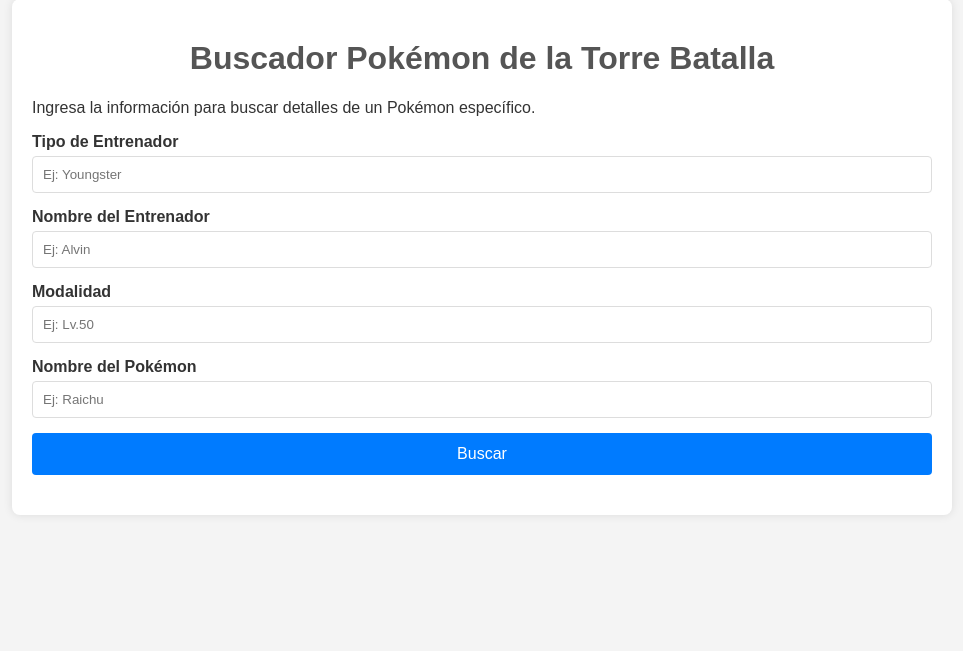
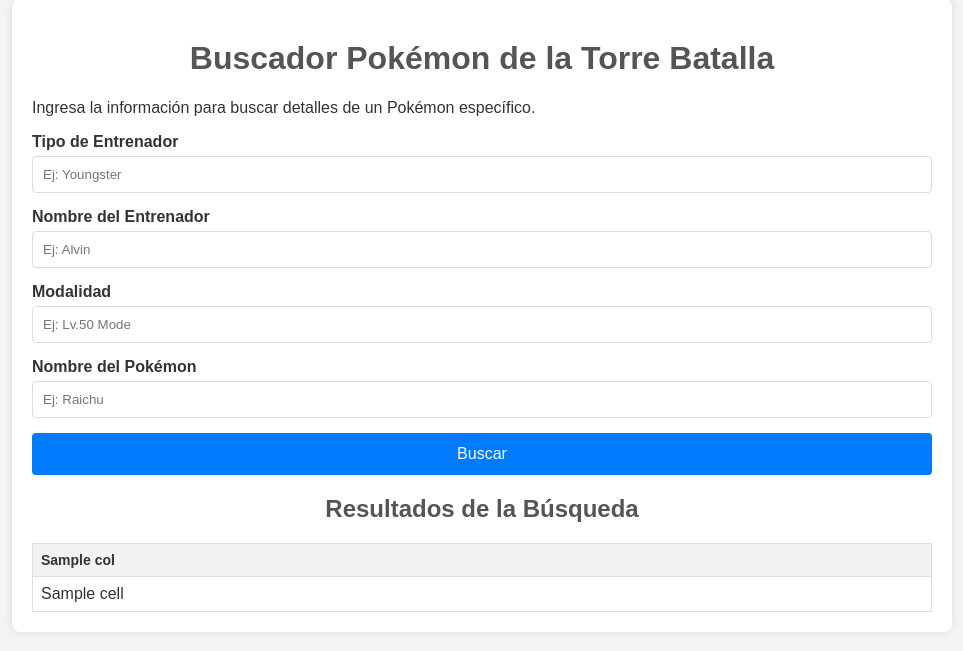
Before and after one commit to RobertoPerezOne/torre_batalla_RS, a Flask app: template templates/index.html in a window 1280 px wide. Shown: the part 21-672 px from the top of the page, without its empty margins (158-1121 px from the left). Run offline with Flask 3, Linux system fonts and the light colour scheme; the template is opened without the code that fills it: most values are stand-ins (such as "Sample title", 1, 10 or a date in 2020).

Commit message:
Add files via upload

```diff
--- a/templates/index.html
+++ b/templates/index.html
@@ -1,4 +1,5 @@
 <!DOCTYPE html>
+
 <html lang="es">
 <head>
 <meta charset="UTF-8">
@@ -71,6 +72,17 @@
 tr:nth-child(even) {
 background-color: #f9f9f9;
 }
+@media (max-width: 600px) {
+body {
+margin: 10px;
+}
+.container {
+padding: 10px;
+}
+form {
+gap: 10px;
+}
+}
 </style>
 </head>
 <body>
@@ -78,7 +90,7 @@
 <h1>Buscador Pokémon de la Torre Batalla</h1>
 <p>Ingresa la información para buscar detalles de un Pokémon específico.</p>
 
-        <form id="buscadorForm">
+    <form action="/" method="post">
         <div class="form-group">
             <label for="tipo_entrenador">Tipo de Entrenador</label>
             <input type="text" id="tipo_entrenador" name="tipo_entrenador" placeholder="Ej: Youngster">
@@ -89,7 +101,7 @@
         </div>
         <div class="form-group">
             <label for="modalidad">Modalidad</label>
-                <input type="text" id="modalidad" name="modalidad" placeholder="Ej: Lv.50">
+            <input type="text" id="modalidad" name="modalidad" placeholder="Ej: Lv.50 Mode">
         </div>
         <div class="form-group">
             <label for="nombre_pokemon">Nombre del Pokémon</label>
@@ -98,56 +110,30 @@
         <button type="submit">Buscar</button>
     </form>
 
-        <div id="resultados"></div>
+    {% if resultados is not none and not resultados.empty %}
+        <h2>Resultados de la Búsqueda</h2>
+        <table>
+            <thead>
+                <tr>
+                    {% for col in resultados.columns %}
+                    <th>{{ col }}</th>
+                    {% endfor %}
+                </tr>
+            </thead>
+            <tbody>
+                {% for index, row in resultados.iterrows() %}
+                <tr>
+                    {% for cell in row %}
+                    <td>{{ cell }}</td>
+                    {% endfor %}
+                </tr>
+                {% endfor %}
+            </tbody>
+        </table>
+    {% elif resultados is not none %}
+        <p style="text-align: center;">No se encontraron resultados para tu búsqueda.</p>
+    {% endif %}
 </div>
 
-    <script>
-        document.getElementById("buscadorForm").addEventListener("submit", async function(e) {
-            e.preventDefault();
-
-            const tipo_entrenador = document.getElementById("tipo_entrenador").value;
-            const nombre_entrenador = document.getElementById("nombre_entrenador").value;
-            const modalidad = document.getElementById("modalidad").value;
-            const nombre_pokemon = document.getElementById("nombre_pokemon").value;
-
-            const params = new URLSearchParams({
-                tipo_entrenador,
-                nombre_entrenador,
-                modalidad,
-                nombre_pokemon
-            });
-
-            try {
-                const res = await fetch(`/buscar?${params.toString()}`);
-                const data = await res.json();
-
-                const resultadosDiv = document.getElementById("resultados");
-                resultadosDiv.innerHTML = "";
-
-                if (res.ok && data.length > 0) {
-                    let table = "<h2>Resultados de la Búsqueda</h2><table><thead><tr>";
-                    Object.keys(data[0]).forEach(col => {
-                        table += `<th>${col}</th>`;
-                    });
-                    table += "</tr></thead><tbody>";
-
-                    data.forEach(row => {
-                        table += "<tr>";
-                        Object.values(row).forEach(val => {
-                            table += `<td>${val !== null ? val : ""}</td>`;
-                        });
-                        table += "</tr>";
-                    });
-
-                    table += "</tbody></table>";
-                    resultadosDiv.innerHTML = table;
-                } else {
-                    resultadosDiv.innerHTML = `<p style="text-align:center;">No se encontraron resultados para tu búsqueda.</p>`;
-                }
-            } catch (error) {
-                console.error("Error en la búsqueda:", error);
-            }
-        });
-    </script>
 </body>
 </html>
```
Lines whose indentation alone changed are shown as unchanged.
